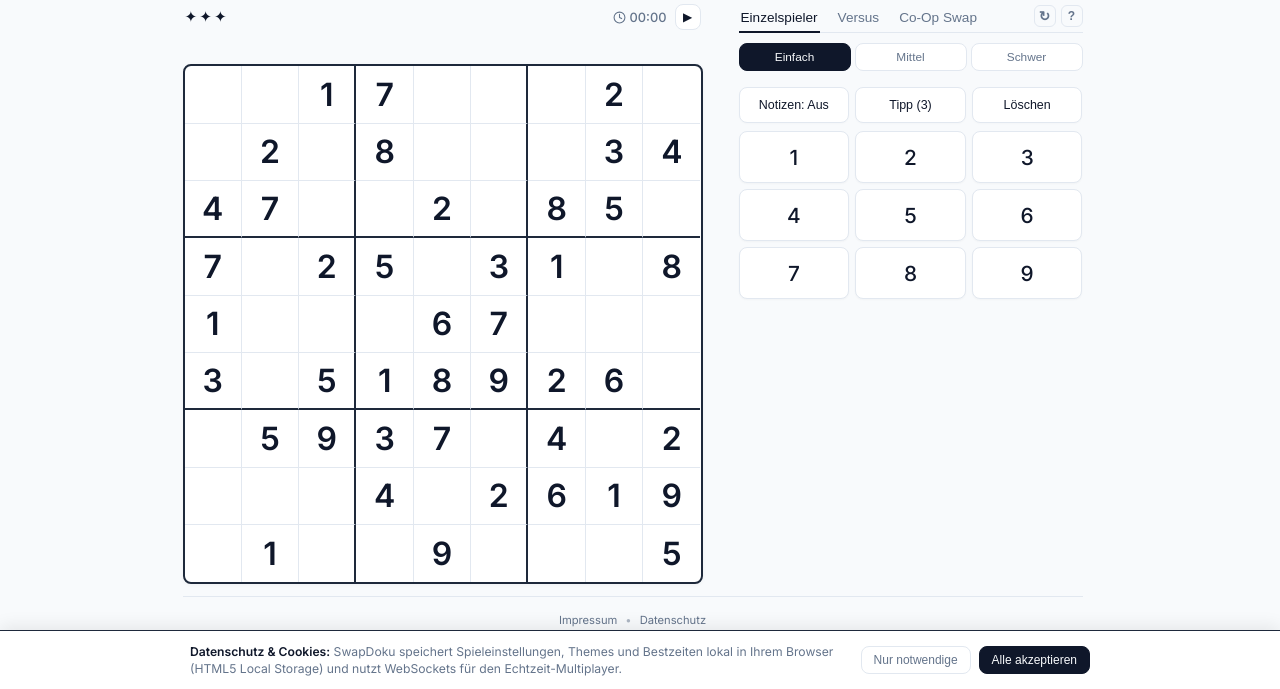
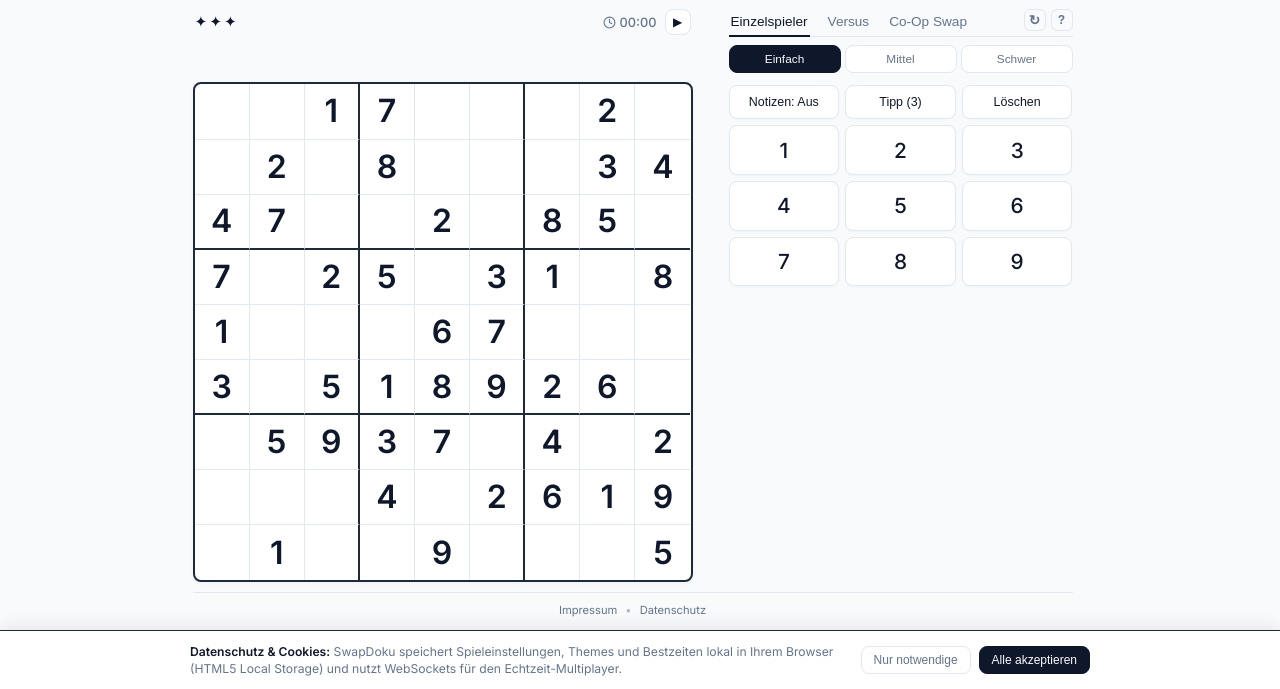
Before and after one commit to ant0ni014/SwapDoku, a plain HTML site: page index.html in a window 1280 px wide. Shown: the part 111-800 px from the top of the page. Drawn offline with nearby package versions, Linux system fonts and the light colour scheme.

Commit message:
fix(frontend): lock uniform HUD height and viewport-fit sizing across all modes to eliminate scrolling and shifting

```diff
--- a/style.css
+++ b/style.css
@@ -181,19 +181,19 @@ body {
   display: flex;
   justify-content: center;
   align-items: center;
-  padding: 16px;
+  padding: 12px 16px;
   line-height: 1.35;
   user-select: none;
   -webkit-user-select: none;
 }
 
 .app {
-  width: 900px;
-  max-width: 900px;
+  width: min(880px, 100%);
+  max-width: 880px;
   margin: auto 0;
   display: flex;
   flex-direction: column;
-  gap: 12px;
+  gap: 10px;
   align-items: center;
 }
 
@@ -203,7 +203,7 @@ body {
   display: flex;
   justify-content: space-between;
   align-items: center;
-  padding: 0 0 10px 0;
+  padding: 0 0 8px 0;
   border-bottom: 1px solid var(--border);
   min-height: 36px;
 }
@@ -302,18 +302,17 @@ body {
   align-items: flex-start;
   justify-content: space-between;
   gap: 36px;
-  padding-top: 6px;
+  padding-top: 2px;
 }
 
 .board-column {
-  flex: 0 0 520px;
-  width: 520px;
-  max-width: 520px;
+  flex: 1 1 500px;
+  max-width: 500px;
   display: flex;
   flex-direction: column;
   align-items: center;
   justify-content: flex-start;
-  gap: 8px;
+  gap: 6px;
   min-width: 0;
 }
 
@@ -324,7 +323,7 @@ body {
   display: flex;
   flex-direction: column;
   justify-content: flex-start;
-  gap: 14px;
+  gap: 10px;
   padding-top: 0;
 }
 
@@ -333,7 +332,7 @@ body {
   width: 100%;
   display: flex;
   flex-direction: column;
-  gap: 8px;
+  gap: 6px;
 }
 
 /* Modi-Tabs mit Regel-Hilfe */
@@ -468,10 +467,10 @@ body {
   background: var(--surface);
   border: 1px solid var(--border);
   border-radius: 8px;
-  padding: 8px 10px;
-  display: flex;
-  flex-direction: column;
-  gap: 8px;
+  padding: 6px 10px;
+  display: flex;
+  flex-direction: column;
+  gap: 6px;
 }
 
 .lobby-switch {
@@ -656,13 +655,13 @@ body {
 
 .online-start-row {
   width: 100%;
-  margin-top: 8px;
+  margin-top: 2px;
   display: flex;
 }
 
 .online-start-row .btn {
   width: 100%;
-  padding: 8px 14px;
+  padding: 6px 12px;
   font-weight: 600;
   letter-spacing: 0.5px;
 }
@@ -690,8 +689,8 @@ body {
   justify-content: flex-start;
   gap: 4px;
   width: 100%;
-  max-width: min(520px, 70vh);
-  min-height: 52px;
+  max-width: clamp(360px, calc(100dvh - 196px), 500px);
+  min-height: 68px;
 }
 
 .hud-main-row {
@@ -699,7 +698,8 @@ body {
   align-items: center;
   justify-content: space-between;
   width: 100%;
-  min-height: 26px;
+  height: 28px;
+  min-height: 28px;
   padding: 0 2px;
 }
 
@@ -745,6 +745,7 @@ body {
   align-items: center;
   gap: 6px;
   font-size: 0.72rem;
+  line-height: 1.2;
   color: var(--muted);
 }
 
@@ -819,7 +820,7 @@ body {
 
 /* Co-Op Swap Dual-Fortschrittsbalken: Nur Board A & Board B (Clean) */
 .swap-bars-wrap {
-  margin-top: 2px;
+  margin-top: 0;
   display: flex;
   flex-direction: column;
   gap: 3px;
@@ -919,8 +920,8 @@ body {
 
 .grid-container {
   position: relative;
-  width: min(520px, 70vh);
-  height: min(520px, 70vh);
+  width: clamp(360px, calc(100dvh - 196px), 500px);
+  height: clamp(360px, calc(100dvh - 196px), 500px);
   aspect-ratio: 1 / 1;
   display: flex;
   justify-content: center;
@@ -1354,7 +1355,7 @@ body {
 .controls {
   display: flex;
   flex-direction: column;
-  gap: 8px;
+  gap: 6px;
   width: 100%;
 }
 
@@ -1369,7 +1370,7 @@ body {
   background: var(--surface);
   border: 1px solid var(--border);
   border-radius: 8px;
-  height: 36px;
+  height: 34px;
   padding: 0 4px;
   font-size: 0.78rem;
   font-weight: 500;
@@ -1402,7 +1403,7 @@ body {
 }
 
 .num {
-  height: 52px;
+  height: clamp(38px, 6.2vh, 50px);
   background: var(--surface);
   border: 1px solid var(--border);
   border-radius: 8px;
@@ -1462,7 +1463,7 @@ body {
   gap: 8px;
   font-size: 0.7rem;
   color: var(--muted);
-  padding: 16px 0 6px 0;
+  padding: 10px 0 4px 0;
   border-top: 1px solid var(--border);
 }
 
@@ -1495,6 +1496,7 @@ body {
   }
 
   .app {
+    width: 100%;
     max-width: 480px;
     gap: 6px;
     padding-top: 0;
@@ -1518,6 +1520,12 @@ body {
 
   .hud {
     min-height: auto;
+    height: auto;
+  }
+
+  .hud-main-row {
+    height: auto;
+    min-height: 26px;
   }
 
   .game-options {
@@ -1529,7 +1537,9 @@ body {
 
   .board-column {
     order: 2;
+    flex: none;
     width: 100%;
+    max-width: 100%;
     align-items: center;
     gap: 4px;
   }
@@ -2270,8 +2280,7 @@ body {
 .bot-box {
   display: flex;
   flex-direction: column;
-  gap: 8px;
-  min-height: 120px;
+  gap: 6px;
 }
 
 .swap-role-hint {
```
